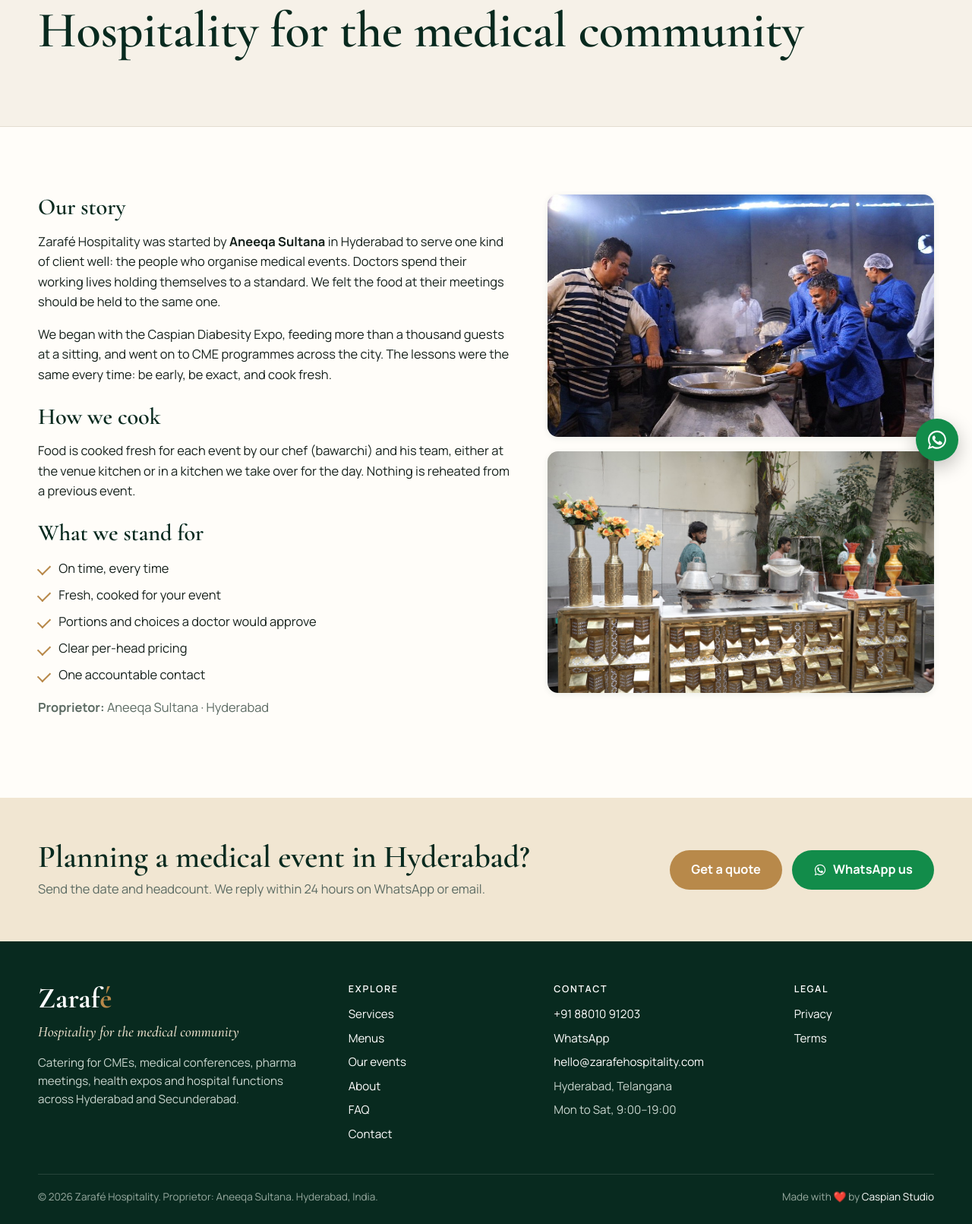
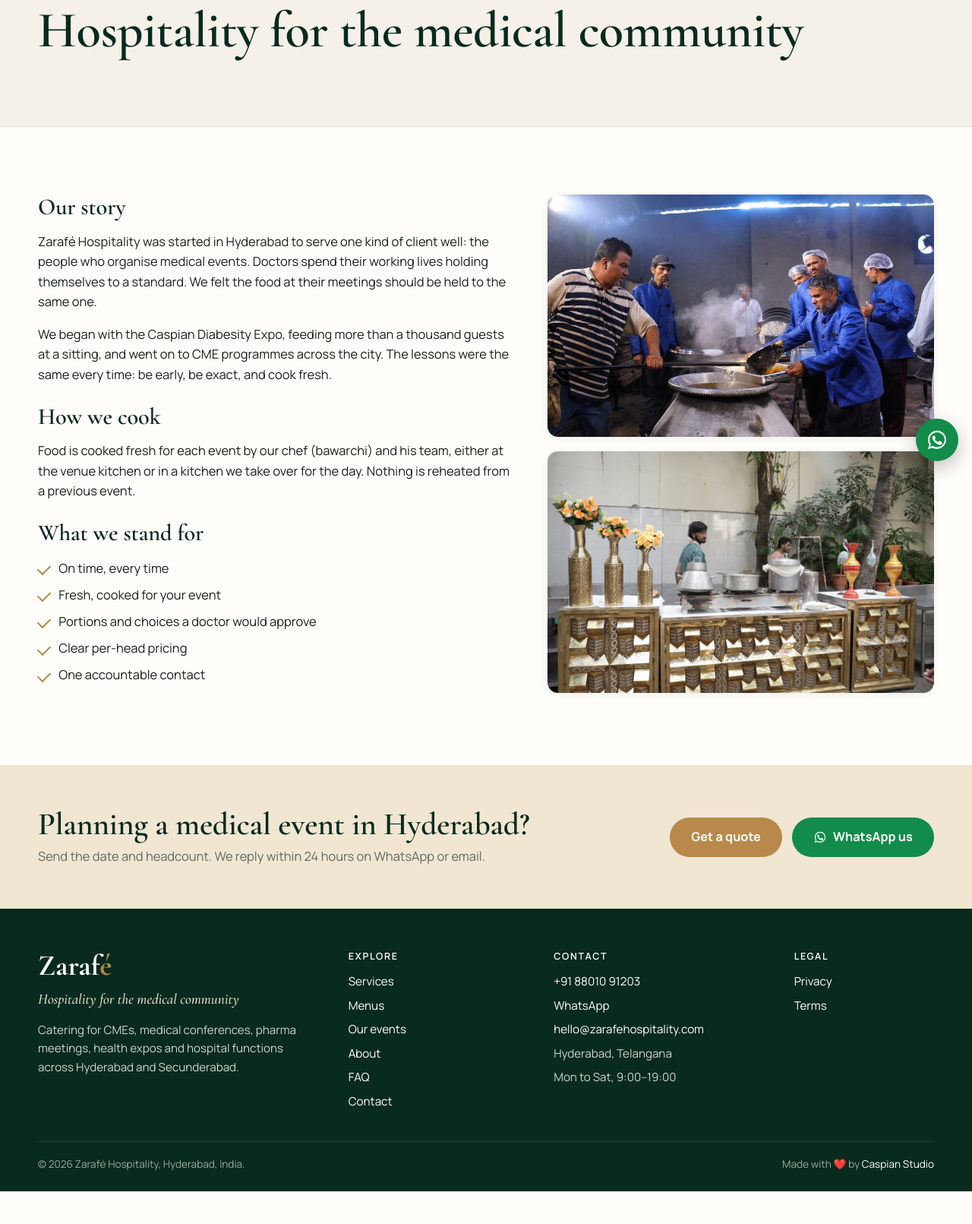
Before and after one commit to oratorkhizer/zarafe-site, a website: page about.html in a window 1280 px wide. Shown: the part 175-1786 px from the top of the page at 76% size. After the commit the page ends 1743 px from the top, so only its background shows below. Drawn offline with nearby package versions, Linux system fonts and the light colour scheme.

Commit message:
Proprietor name removed from public pages

```diff
--- a/about.html
+++ b/about.html
@@ -4,12 +4,12 @@
 <meta charset="utf-8">
 <meta name="viewport" content="width=device-width, initial-scale=1">
 <title>About | Zarafé Hospitality</title>
-<meta name="description" content="Zarafé Hospitality, started by Aneeqa Sultana in Hyderabad, caters medical events with fresh food cooked for each event.">
+<meta name="description" content="Zarafé Hospitality, started in Hyderabad, caters medical events with fresh food cooked for each event.">
 <link rel="canonical" href="https://zarafehospitality.com/about">
 <meta property="og:type" content="website">
 <meta property="og:site_name" content="Zarafé Hospitality">
 <meta property="og:title" content="About | Zarafé Hospitality">
-<meta property="og:description" content="Zarafé Hospitality, started by Aneeqa Sultana in Hyderabad, caters medical events with fresh food cooked for each event.">
+<meta property="og:description" content="Zarafé Hospitality, started in Hyderabad, caters medical events with fresh food cooked for each event.">
 <meta property="og:url" content="https://zarafehospitality.com/about">
 <meta property="og:image" content="https://zarafehospitality.com/assets/og.jpg">
 <meta property="og:locale" content="en_IN">
@@ -21,7 +21,7 @@
 <link rel="preconnect" href="https://fonts.gstatic.com" crossorigin>
 <link href="https://fonts.googleapis.com/css2?family=Cormorant+Garamond:ital,wght@0,500;0,600;0,700;1,500&family=Manrope:wght@400;500;600;700&display=swap" rel="stylesheet">
 <link rel="stylesheet" href="/assets/site.css">
-<script type="application/ld+json">[{"@context": "https://schema.org", "@type": ["LocalBusiness", "FoodEstablishment"], "@id": "https://zarafehospitality.com/#org", "name": "Zarafé Hospitality", "alternateName": "Zarafe Hospitality", "description": "Catering for medical events in Hyderabad: CMEs, medical conferences, pharma meetings, health expos and hospital functions.", "url": "https://zarafehospitality.com", "telephone": "+91-88010-91203", "email": "hello@zarafehospitality.com", "image": "https://zarafehospitality.com/assets/og.jpg", "logo": "https://zarafehospitality.com/assets/logo.svg", "priceRange": "₹₹", "servesCuisine": ["Hyderabadi", "Indian", "Continental"], "address": {"@type": "PostalAddress", "addressLocality": "Hyderabad", "addressRegion": "Telangana", "addressCountry": "IN"}, "areaServed": [{"@type": "City", "name": "Hyderabad"}, {"@type": "City", "name": "Secunderabad"}], "founder": {"@type": "Person", "name": "Aneeqa Sultana"}, "openingHoursSpecification": [{"@type": "OpeningHoursSpecification", "dayOfWeek": ["Monday", "Tuesday", "Wednesday", "Thursday", "Friday", "Saturday"], "opens": "09:00", "closes": "19:00"}], "knowsAbout": ["CME catering", "medical conference catering", "pharma meeting catering", "diabetic-friendly menus"], "sameAs": []}]</script>
+<script type="application/ld+json">[{"@context": "https://schema.org", "@type": ["LocalBusiness", "FoodEstablishment"], "@id": "https://zarafehospitality.com/#org", "name": "Zarafé Hospitality", "alternateName": "Zarafe Hospitality", "description": "Catering for medical events in Hyderabad: CMEs, medical conferences, pharma meetings, health expos and hospital functions.", "url": "https://zarafehospitality.com", "telephone": "+91-88010-91203", "email": "hello@zarafehospitality.com", "image": "https://zarafehospitality.com/assets/og.jpg", "logo": "https://zarafehospitality.com/assets/logo.svg", "priceRange": "₹₹", "servesCuisine": ["Hyderabadi", "Indian", "Continental"], "address": {"@type": "PostalAddress", "addressLocality": "Hyderabad", "addressRegion": "Telangana", "addressCountry": "IN"}, "areaServed": [{"@type": "City", "name": "Hyderabad"}, {"@type": "City", "name": "Secunderabad"}], "openingHoursSpecification": [{"@type": "OpeningHoursSpecification", "dayOfWeek": ["Monday", "Tuesday", "Wednesday", "Thursday", "Friday", "Saturday"], "opens": "09:00", "closes": "19:00"}], "knowsAbout": ["CME catering", "medical conference catering", "pharma meeting catering", "diabetic-friendly menus"], "sameAs": []}]</script>
 </head>
 <body>
 <a class="skip" href="#main">Skip to content</a>
@@ -54,7 +54,7 @@
 <section class="sec"><div class="wrap about-grid">
   <div class="about-copy">
     <h2>Our story</h2>
-    <p>Zarafé Hospitality was started by <strong>Aneeqa Sultana</strong> in Hyderabad to serve one kind of client well: the people who organise medical events. Doctors spend their working lives holding themselves to a standard. We felt the food at their meetings should be held to the same one.</p>
+    <p>Zarafé Hospitality was started in Hyderabad to serve one kind of client well: the people who organise medical events. Doctors spend their working lives holding themselves to a standard. We felt the food at their meetings should be held to the same one.</p>
     <p>We began with the Caspian Diabesity Expo, feeding more than a thousand guests at a sitting, and went on to CME programmes across the city. The lessons were the same every time: be early, be exact, and cook fresh.</p>
     <h2>How we cook</h2>
     <p>Food is cooked fresh for each event by our chef (bawarchi) and his team, either at the venue kitchen or in a kitchen we take over for the day. Nothing is reheated from a previous event.</p>
@@ -66,7 +66,6 @@
       <li>Clear per-head pricing</li>
       <li>One accountable contact</li>
     </ul>
-    <p class="prop"><strong>Proprietor:</strong> Aneeqa Sultana · Hyderabad</p>
   </div>
   <div class="about-imgs">
     <img src="/assets/real/kitchen-2025.jpg" alt="Chef team cooking biryani in a deg" loading="lazy" width="1280" height="720">
@@ -123,7 +122,7 @@
     </div>
   </div>
   <div class="wrap ftr-base">
-    <p>© 2026 Zarafé Hospitality. Proprietor: Aneeqa Sultana. Hyderabad, India.</p>
+    <p>© 2026 Zarafé Hospitality, Hyderabad, India.</p>
     <p>Made with ❤️ by <a href="https://caspianstudio.in" target="_blank" rel="noopener">Caspian Studio</a></p>
   </div>
 </footer>
--- a/llms.txt
+++ b/llms.txt
@@ -1,5 +1,5 @@
 # Zarafé Hospitality
-> Catering for medical events in Hyderabad, India: CME programmes, medical conferences, pharma and device company meetings, health expos and hospital functions. Proprietor: Aneeqa Sultana.
+> Catering for medical events in Hyderabad, India: CME programmes, medical conferences, pharma and device company meetings, health expos and hospital functions.
 
 - Phone and WhatsApp: +91 88010 91203
 - Email: hello@zarafehospitality.com
```
Also changed, not shown: contact.html (+2 -3 lines), events.html (+2 -2 lines), faq.html (+2 -2 lines), index.html (+2 -2 lines), menus.html (+2 -2 lines), privacy.html (+3 -3 lines), services.html (+2 -2 lines), terms.html (+2 -2 lines), thanks.html (+2 -2 lines).
